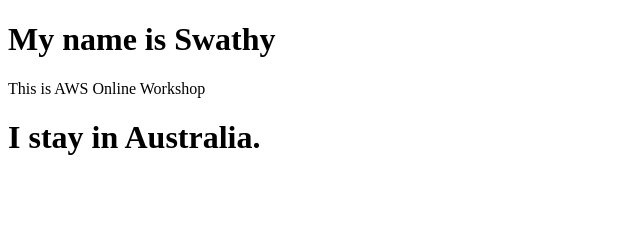
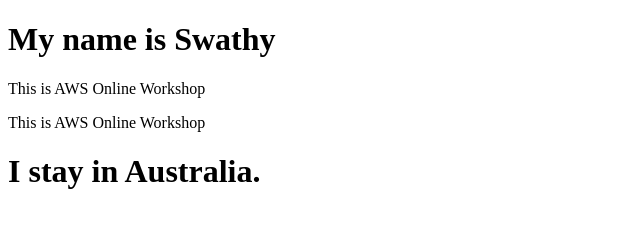
Before and after one commit to swathytm/test, a plain HTML site: page index.html in a window 1280 px wide. Shown: the whole page, without its empty margins (0-640 px from the left). Drawn offline with Linux system fonts and the light colour scheme.

Commit message:
third commit

```diff
--- a/index.html
+++ b/index.html
@@ -4,6 +4,7 @@
 
 <h1>My name is Swathy</h1>
 <p>This is AWS Online Workshop</p>
+<p>This is AWS Online Workshop</p>
 <h1>I stay in Australia.</h1>
 </body>
 </html>
```
